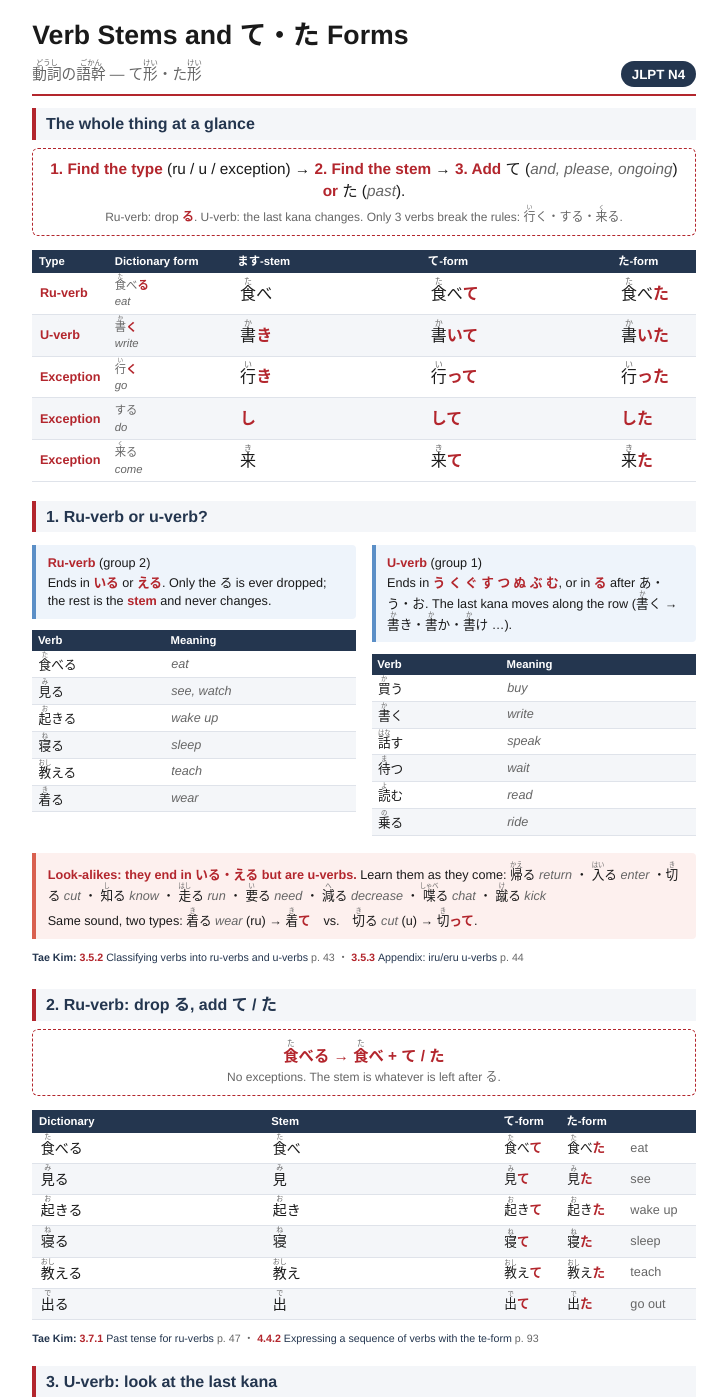
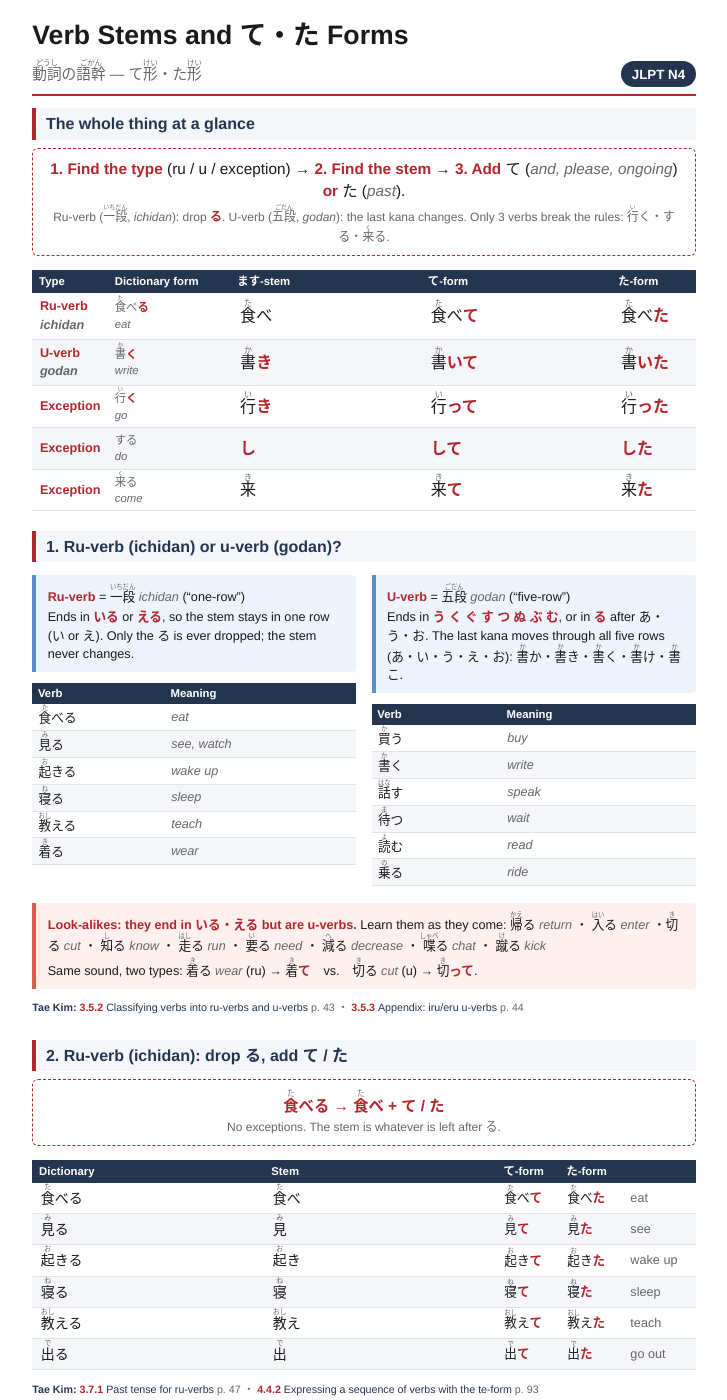
Before and after one commit to mufid-experiments/jp-cheatsheet, a Jekyll site: the page built from topics/verb-te-ta.md, in a window 1280 px wide and 1400 px high. Shown: the whole window, without its empty margins (276-1003 px from the left). Built offline with Jekyll 4.4.1, drawn with Linux system fonts in a browser that asks for light colours; some of the changed text lies outside the part shown.

Commit message:
docs: name ru-verbs ichidan and u-verbs godan in verb-te-ta

```diff
--- a/topics/verb-te-ta.md
+++ b/topics/verb-te-ta.md
@@ -7,26 +7,26 @@ title_ja: '<ruby>動詞<rt>どうし</rt></ruby>の<ruby>語幹<rt>ごかん</rt
 
 > **1. Find the type** (ru / u / exception) → **2. Find the stem** → **3. Add** て (*and, please, ongoing*) **or** た (*past*).
 >
-> Ru-verb: drop **る**. U-verb: the last kana changes. Only 3 verbs break the rules: <ruby>行<rt>い</rt></ruby>く・する・<ruby>来<rt>く</rt></ruby>る.
+> Ru-verb (<ruby>一段<rt>いちだん</rt></ruby>, *ichidan*): drop **る**. U-verb (<ruby>五段<rt>ごだん</rt></ruby>, *godan*): the last kana changes. Only 3 verbs break the rules: <ruby>行<rt>い</rt></ruby>く・する・<ruby>来<rt>く</rt></ruby>る.
 {: .formula}
 
 | Type | Dictionary form | ます-stem | て-form | た-form |
 |------|-----------------|-----------|---------|---------|
-| **Ru-verb** | <ruby>食<rt>た</rt></ruby>べ**る**<br>*eat* | <ruby>食<rt>た</rt></ruby>べ | <ruby>食<rt>た</rt></ruby>べ**て** | <ruby>食<rt>た</rt></ruby>べ**た** |
-| **U-verb** | <ruby>書<rt>か</rt></ruby>**く**<br>*write* | <ruby>書<rt>か</rt></ruby>**き** | <ruby>書<rt>か</rt></ruby>**いて** | <ruby>書<rt>か</rt></ruby>**いた** |
+| **Ru-verb**<br>*ichidan* | <ruby>食<rt>た</rt></ruby>べ**る**<br>*eat* | <ruby>食<rt>た</rt></ruby>べ | <ruby>食<rt>た</rt></ruby>べ**て** | <ruby>食<rt>た</rt></ruby>べ**た** |
+| **U-verb**<br>*godan* | <ruby>書<rt>か</rt></ruby>**く**<br>*write* | <ruby>書<rt>か</rt></ruby>**き** | <ruby>書<rt>か</rt></ruby>**いて** | <ruby>書<rt>か</rt></ruby>**いた** |
 | **Exception** | <ruby>行<rt>い</rt></ruby>**く**<br>*go* | <ruby>行<rt>い</rt></ruby>**き** | <ruby>行<rt>い</rt></ruby>**って** | <ruby>行<rt>い</rt></ruby>**った** |
 | **Exception** | する<br>*do* | **し** | **して** | **した** |
 | **Exception** | <ruby>来<rt>く</rt></ruby>る<br>*come* | <ruby>来<rt>き</rt></ruby> | <ruby>来<rt>き</rt></ruby>**て** | <ruby>来<rt>き</rt></ruby>**た** |
 {: .grid}
 
-## 1. Ru-verb or u-verb?
+## 1. Ru-verb (ichidan) or u-verb (godan)?
 
 <div class="cols" markdown="1">
 <div markdown="1">
 
-> **Ru-verb** (group 2)
+> **Ru-verb** = <ruby>一段<rt>いちだん</rt></ruby> *ichidan* ("one-row")
 >
-> Ends in **いる** or **える**. Only the る is ever dropped; the rest is the **stem** and never changes.
+> Ends in **いる** or **える**, so the stem stays in one row (い or え). Only the る is ever dropped; the stem never changes.
 
 | Verb | Meaning |
 |------|---------|
@@ -41,9 +41,9 @@ title_ja: '<ruby>動詞<rt>どうし</rt></ruby>の<ruby>語幹<rt>ごかん</rt
 </div>
 <div markdown="1">
 
-> **U-verb** (group 1)
+> **U-verb** = <ruby>五段<rt>ごだん</rt></ruby> *godan* ("five-row")
 >
-> Ends in **う く ぐ す つ ぬ ぶ む**, or in **る** after あ・う・お. The last kana moves along the row (<ruby>書<rt>か</rt></ruby>く → <ruby>書<rt>か</rt></ruby>き・<ruby>書<rt>か</rt></ruby>か・<ruby>書<rt>か</rt></ruby>け ...).
+> Ends in **う く ぐ す つ ぬ ぶ む**, or in **る** after あ・う・お. The last kana moves through all five rows (あ・い・う・え・お): <ruby>書<rt>か</rt></ruby>か・<ruby>書<rt>か</rt></ruby>き・<ruby>書<rt>か</rt></ruby>く・<ruby>書<rt>か</rt></ruby>け・<ruby>書<rt>か</rt></ruby>こ.
 
 | Verb | Meaning |
 |------|---------|
@@ -67,7 +67,7 @@ title_ja: '<ruby>動詞<rt>どうし</rt></ruby>の<ruby>語幹<rt>ごかん</rt
 **Tae Kim:** {% taekim 3.5.2 3.5.3 %}
 {: .refs}
 
-## 2. Ru-verb: drop る, add て / た
+## 2. Ru-verb (ichidan): drop る, add て / た
 {: .new-page}
 
 > **<ruby>食<rt>た</rt></ruby>べる → <ruby>食<rt>た</rt></ruby>べ + て / た**
@@ -88,7 +88,7 @@ title_ja: '<ruby>動詞<rt>どうし</rt></ruby>の<ruby>語幹<rt>ごかん</rt
 **Tae Kim:** {% taekim 3.7.1 4.4.2 %}
 {: .refs}
 
-## 3. U-verb: look at the last kana
+## 3. U-verb (godan): look at the last kana
 
 > **The last kana decides.** て-form and た-form change together; only the て / た (or で / だ) at the end differs.
 >
```
Also changed, not shown: README.md (+1 -1 lines).
